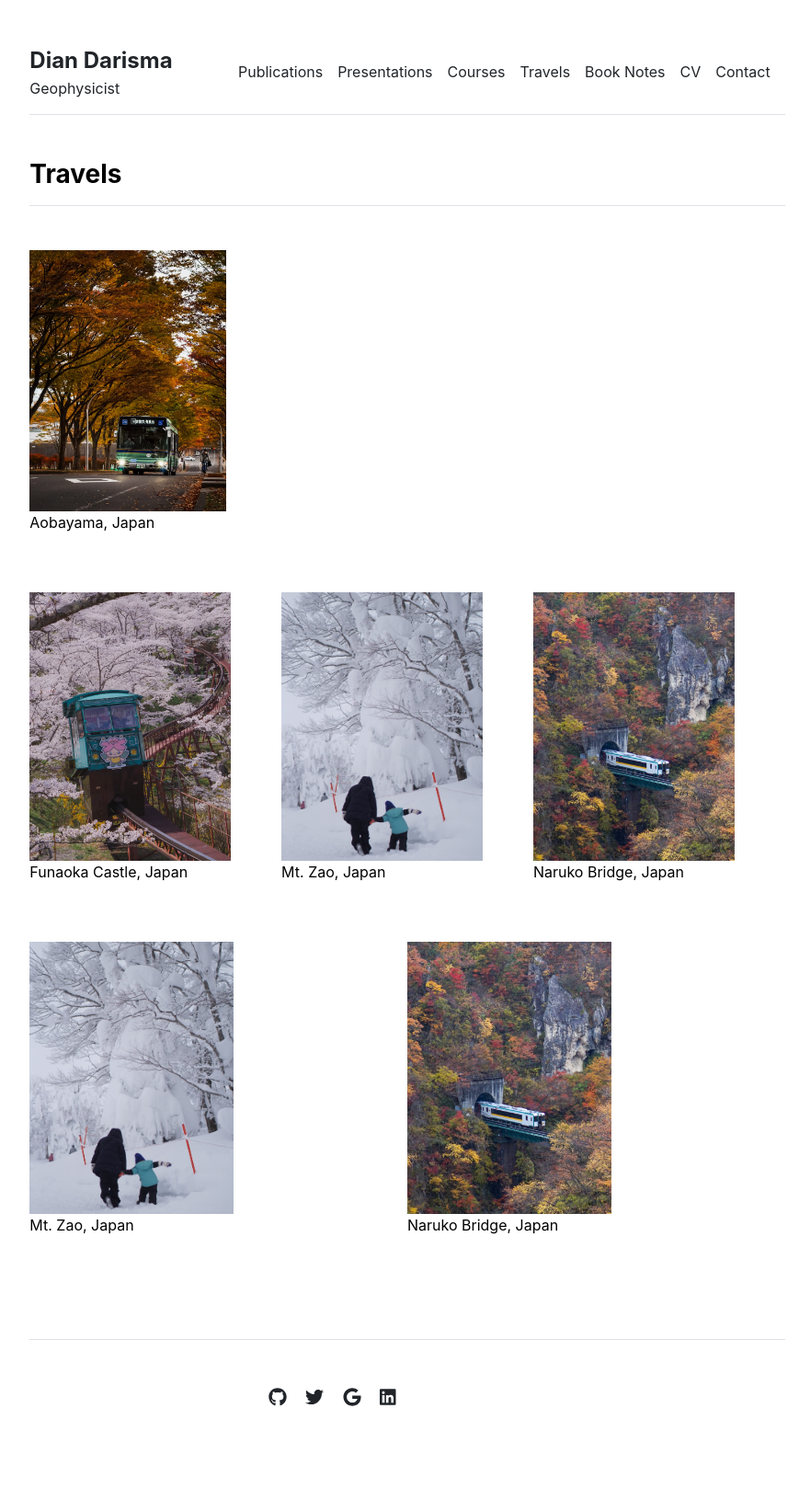
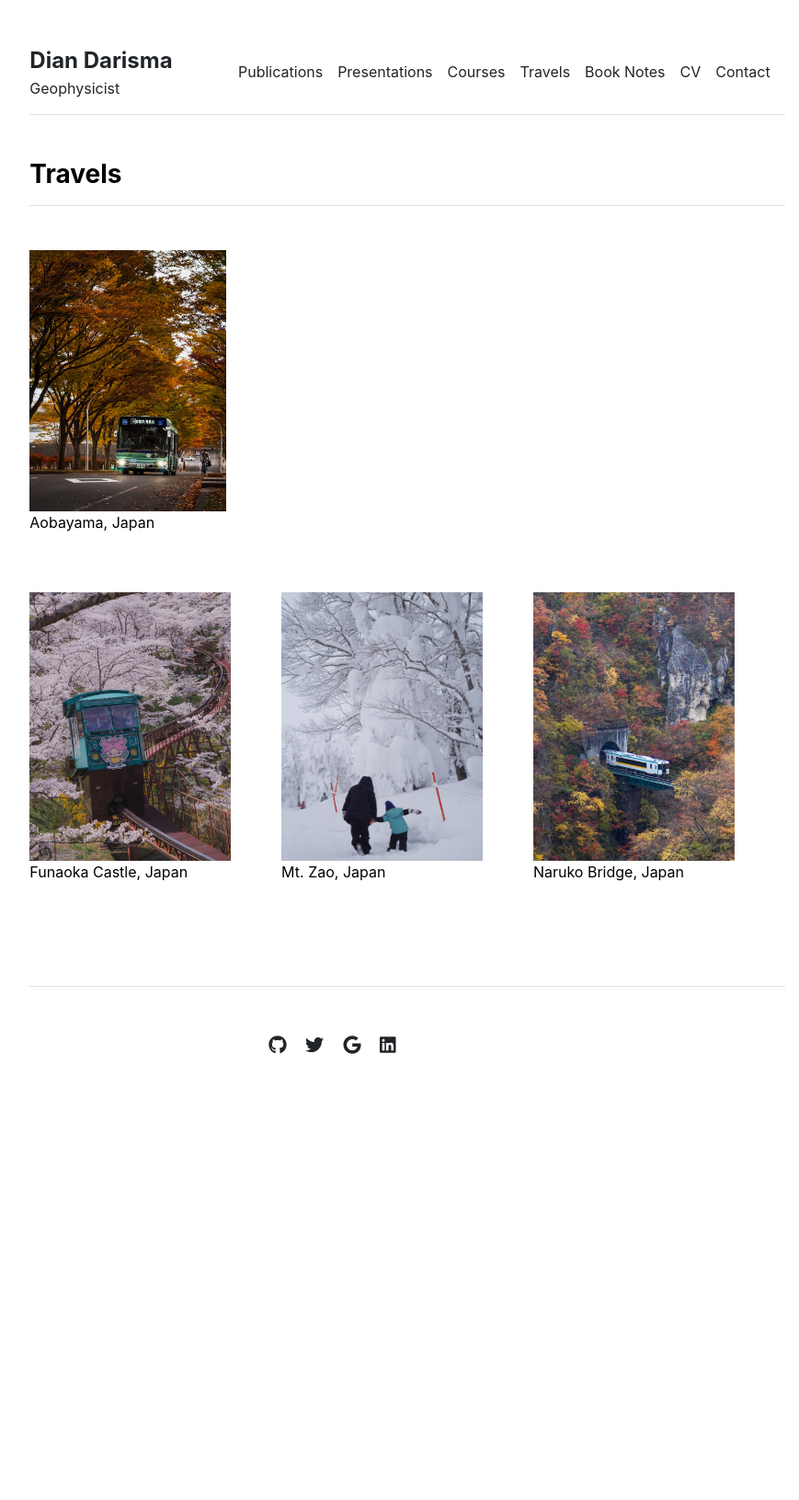
Before and after one commit to diandarisma/diandarisma.github.io, a Jekyll site: the page built from travels.md, in a window 1280 px wide. Shown: the whole page at 92% size, without its empty margins (197-1066 px from the left). Built offline with Jekyll 4.4.1, drawn with Linux system fonts in a browser that asks for light colours; after the commit the page ends 1247 px from its top, so only the background shows below that.

Commit message:
Update travels.html

```diff
--- a/_includes/travels.html
+++ b/_includes/travels.html
@@ -10,7 +10,7 @@
 </style>
 
 <!--One figure, width = 26%
-Two figures, width = 40%
+Two figures, width = 54%
 -->
 
 <div class="row g-5 mb-5">
@@ -39,19 +39,6 @@ Two figures, width = 40%
         </figure>
       </div>
 
-
-
-      <div class="image-container">
-        <figure>
-          <img src="/assets/img/travel/mtzao.jpeg" alt="mtzao" width="54%">
-          <figcaption>Mt. Zao, Japan</figcaption>
-        </figure>
-        <figure>
-          <img src="/assets/img/travel/narukobridge.jpeg" alt="naruko" width="54%">
-          <figcaption>Naruko Bridge, Japan</figcaption>
-        </figure>
-      </div>
-
     </div>
   </div>
 </div>
```
